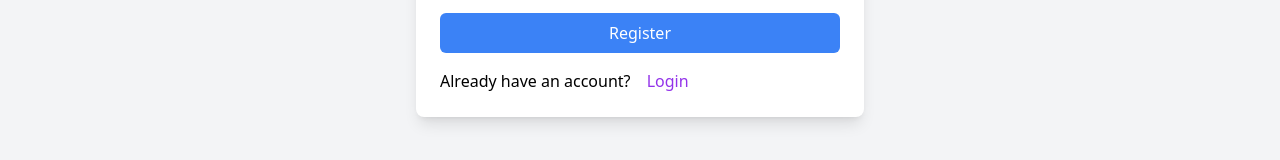
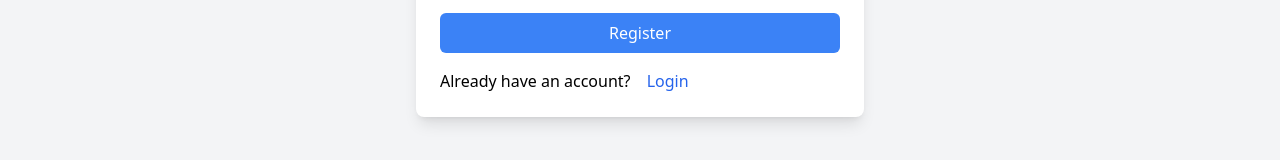
Before and after one commit to hdcola/lexiai, a Vue app: page /register in a window 1280 px wide. Shown: the part 607-767 px from the top of the page. Built offline with nearby package versions, Linux system fonts and the light colour scheme; the HTML template or start-up script is replaced by a standard one.

Commit message:
added debugging of menu icon, changed color on RegisterView

```diff
--- a/src/components/poc/AppNavbar.vue
+++ b/src/components/poc/AppNavbar.vue
@@ -9,6 +9,12 @@ const logout = () => {
   window.location.reload();
   console.log('User logged out');
 };
+
+const path = mdiMenu
+// Debugging to check mdiMenu path
+console.log('mdiMenu path:', path)
+
+
 // State for toggling the menu
 const isMenuOpen = ref<boolean>(false)
 </script>
--- a/src/views/RegisterView.vue
+++ b/src/views/RegisterView.vue
@@ -110,7 +110,7 @@ const successMessage = ref<string>('')
 
             <p class="mt-4">
                 Already have an account?
-                <RouterLink to="/login" class="text-purple-600 ms-3">Login</RouterLink>
+                <RouterLink to="/login" class="text-blue-600 ms-3">Login</RouterLink>
             </p>
         </div>
     </div>
```
